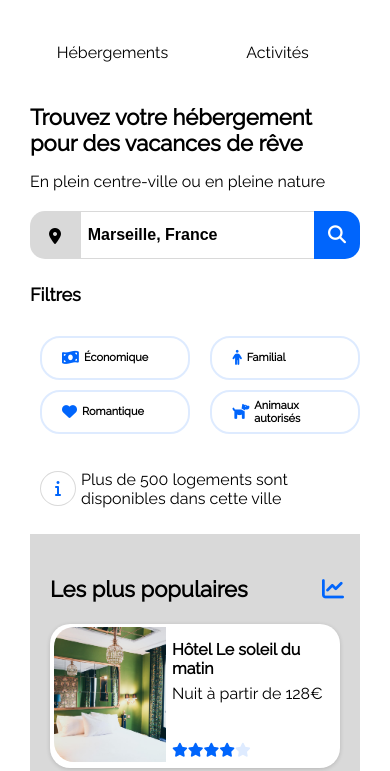
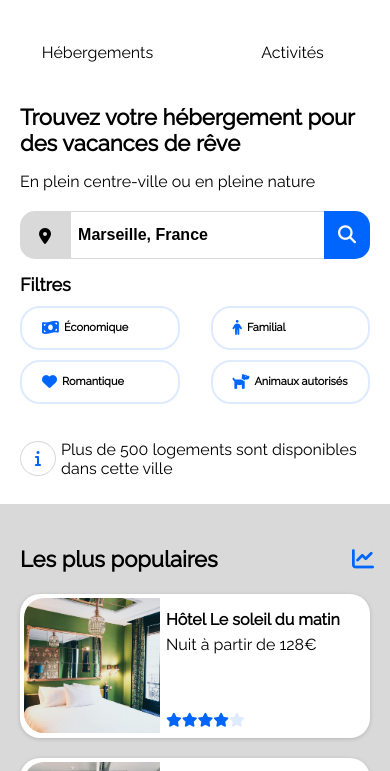
Before and after one commit to TheoGuegan/Booki, a plain HTML site: page index.html in a window 390 px wide. Shown: the part 58-829 px from the top of the page. Drawn offline with Linux system fonts and the light colour scheme.

Commit message:
projet fini 1er essai

```diff
--- a/CSS/mqport.css
+++ b/CSS/mqport.css
@@ -1,4 +1,9 @@
 @media all and (max-width: 767px) {
+
+body {
+    margin: 0;
+    padding: 0;
+}
 
 header {
     display: block;
@@ -39,8 +44,11 @@ nav {
 }
 
 #textehaut {
-    margin-top: 0;
-    margin-bottom: 20px;
+    margin: 0 20px 20px 20px;
+}
+
+#barrederecherche {
+    margin: auto 20px;
 }
 
 #loupeicone {
@@ -64,18 +72,24 @@ nav {
     padding-left: 2%;
 }
 
+
 #btnrechercher {
     display: none;
 }
 
 #conteneurbdf {
     display: block;
+    margin: auto 20px;
+}
+
+#barrefiltres {
+    margin-bottom: -20px;
 }
 
 #divbtnfiltres {
     flex-wrap: wrap;
     row-gap: 10px;
-    padding-left: 10px;
+    padding-left: 0;
 }
 
 .libtnfiltres {
@@ -94,7 +108,7 @@ nav {
 }
 
 #divinfo {
-    margin: 20px 10px 0px 10px;
+    margin: 20px 20px 0px 20px;
     display: flex;
     justify-content: flex-start;
 }
@@ -119,10 +133,14 @@ article {
     background-color: white;
 }
 
+article h2 {
+    display: none;
+}
+
 #listecarteshebergement {
     display: flex;
     flex-direction: column;
-    margin: 0;
+    margin: 0 20px;
 }
 
 .carte {
```
